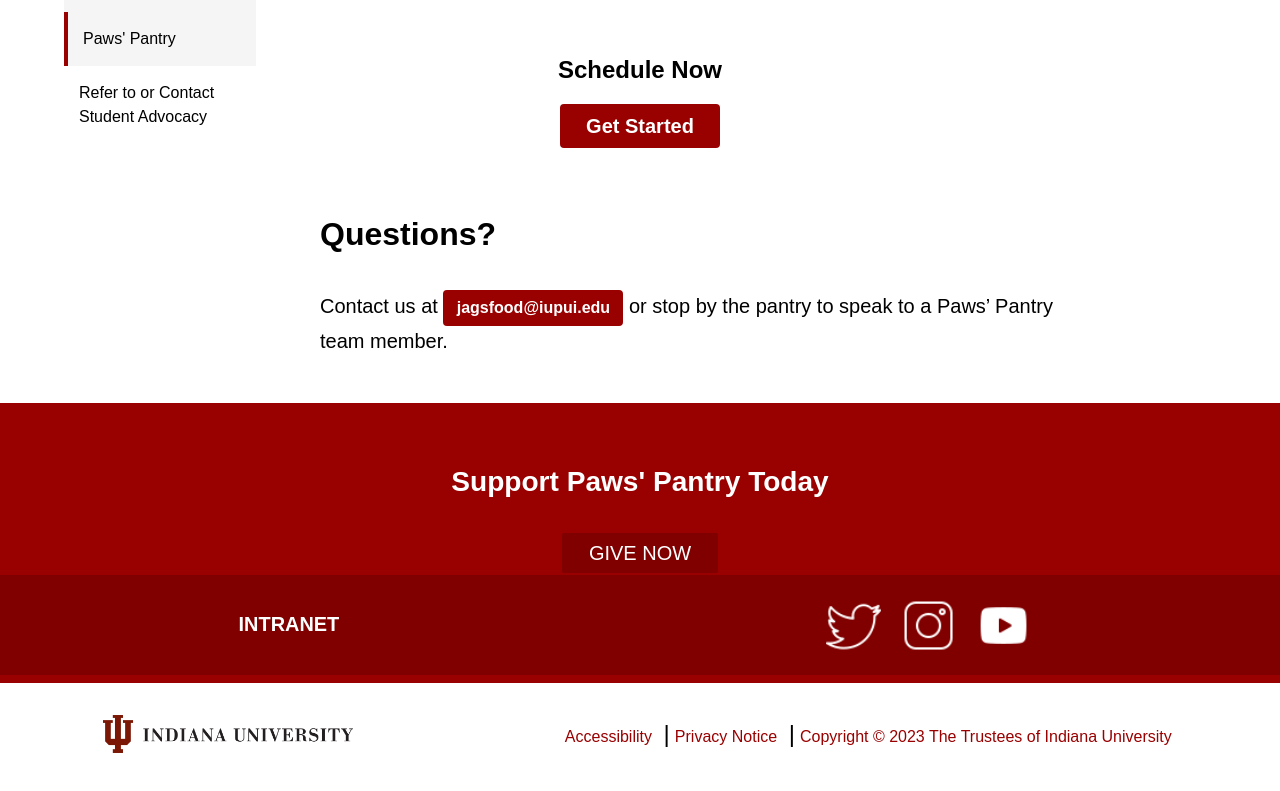
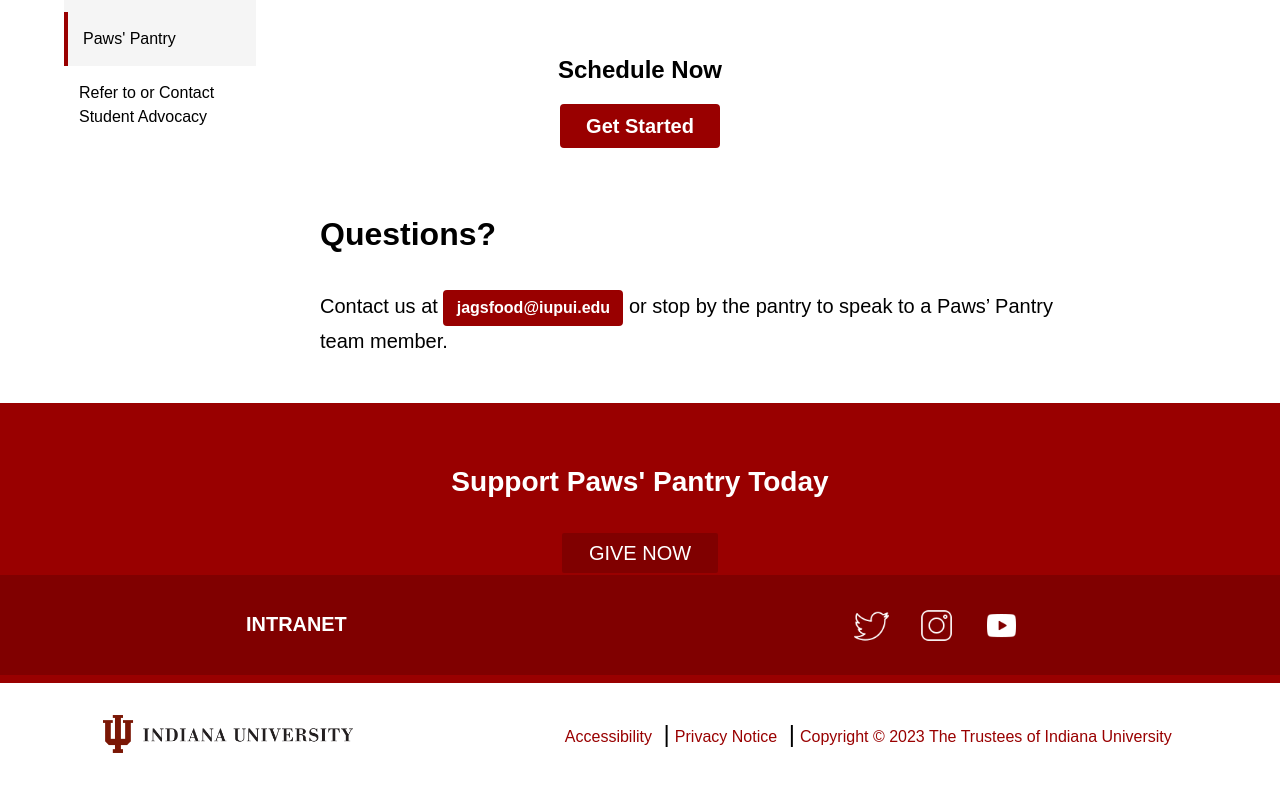
Before and after one commit to abigail9919/paws-pantry-project-front-end, a React (Create React App) app: page / in a window 1280 px wide. Shown: the part 1250-2041 px from the top of the page. Built offline with nearby package versions, Linux system fonts and the light colour scheme.

Commit message:
minor changes

```diff
--- a/src/pages/Home/Home.js
+++ b/src/pages/Home/Home.js
@@ -73,7 +73,6 @@ function Home() {
 
             </article>
 
-        {/* react component?? */}
             <div className = "left-side-nav">
                 <a href="#">Get Help</a>
                 <a href="#">Interpersonal Violence Prevention and Response</a>
@@ -84,13 +83,11 @@ function Home() {
                 <a href="#">Refer to or Contact Student Advocacy</a>
             </div>
 
-            {/* make this a react component?? */}
             <div className="button-wrapper">
                 <label for="submit-button">Schedule Now</label><br />
                 <button className='submit-button' onClick={event =>  window.location.href='/Search'}><b>Get Started</b></button>
             </div>
 
-            {/* make this a component as well?? */}
             <div className="questions-wrapper">
                 <h3>Questions?</h3>
                 <h4>Contact us at <button><b>jagsfood@iupui.edu</b></button> or stop by the pantry to speak to a Paws’ Pantry team member.</h4>
@@ -99,8 +96,6 @@ function Home() {
             <div className = "bottom-content">
                 <h3>Support Paws' Pantry Today</h3>
                 <button>GIVE NOW</button>
-            <div>
-
                     <div className="social-links">
                         <h5>INTRANET</h5>
                         <div className="socialFlex">
@@ -110,7 +105,6 @@ function Home() {
                         </div>
                     </div>
                 <div className='necessary'></div>
-      </div>
 
                 <footer>
                     <div className="footerFlex">
--- a/src/pages/Home/home.css
+++ b/src/pages/Home/home.css
@@ -225,8 +225,8 @@
   }
 
   .socialFlex img {
-    padding: 10px;
-    width: 55px;
+    padding: 15px;
+    width: 35px;
   }
 
   footer {
```
Lines whose indentation alone changed are shown as unchanged.
